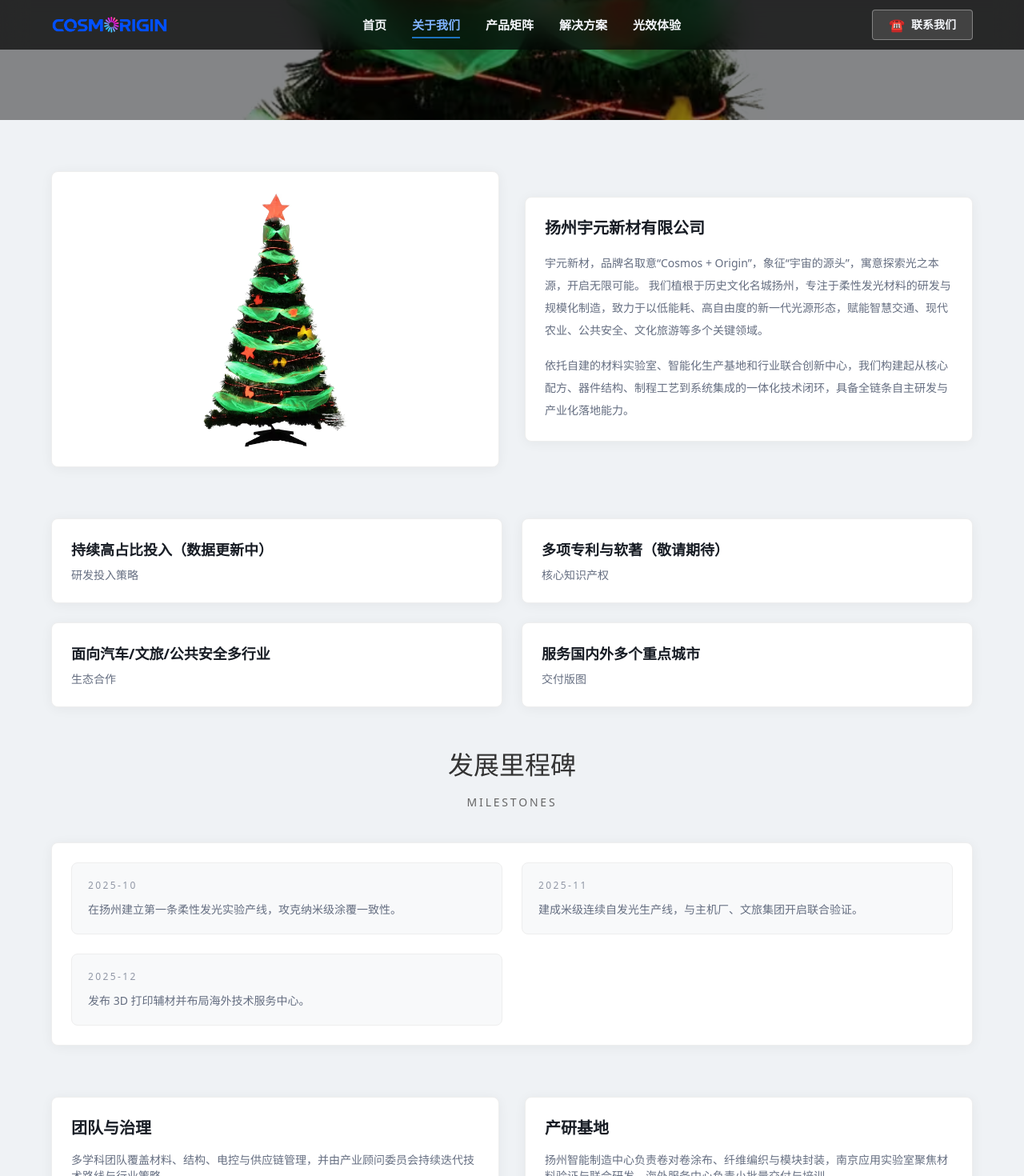
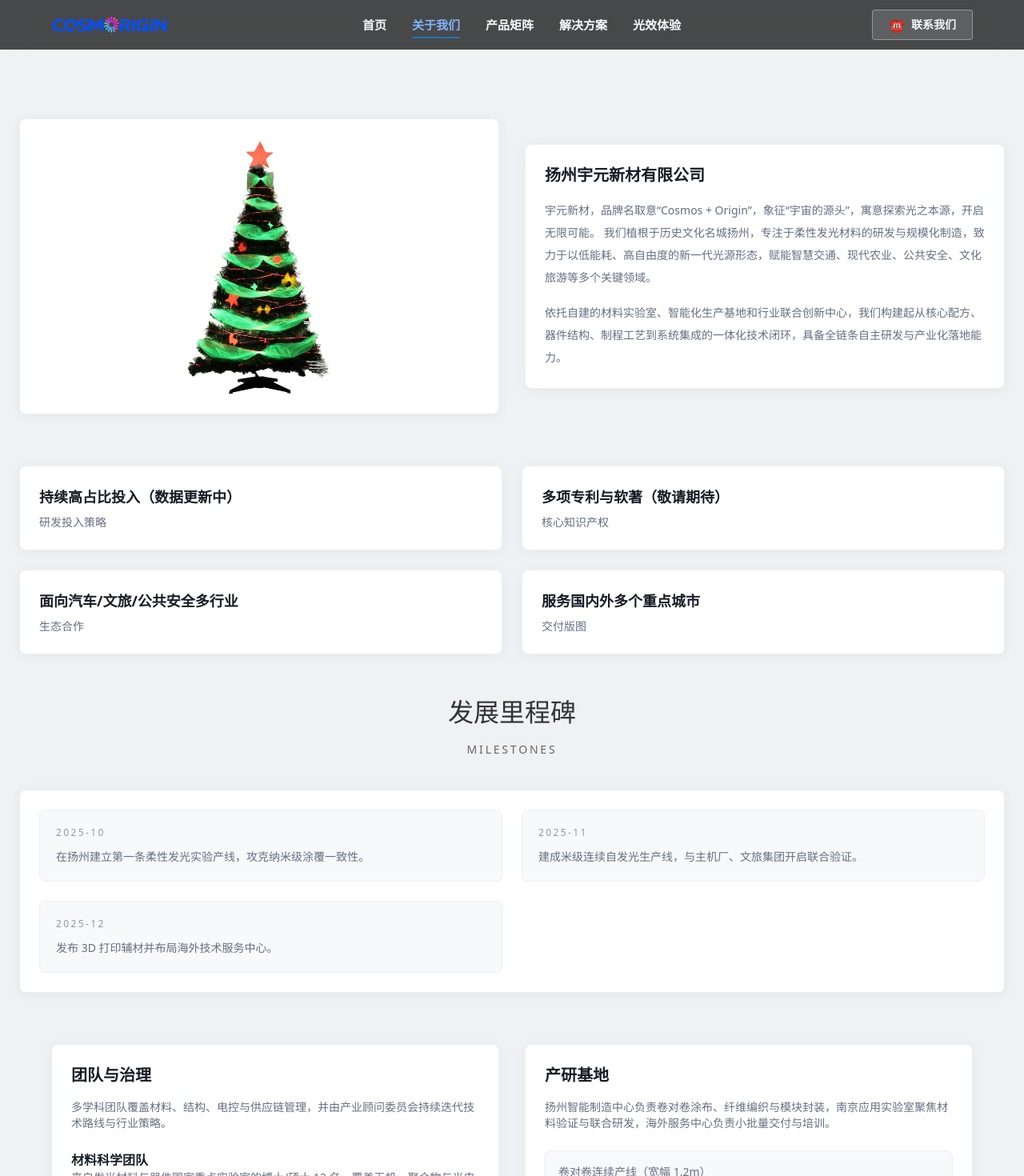
Before and after one commit to stefan-ysh/cosmorigin, a Next.js app: page /about in a window 1280 px wide. Shown: the top 1470 px of the page at 80% size. Built offline with nearby package versions, Linux system fonts and the light colour scheme.

Commit message:
remove banner of other part

```diff
--- a/app/about/page.tsx
+++ b/app/about/page.tsx
@@ -1,6 +1,7 @@
 import type { Metadata } from "next";
 
 import Image from "next/image";
+import styles from "@/styles";
 
 import JsonLd from "@/components/JsonLd";
 import PagePlaceholder from "@/components/PagePlaceholder";
@@ -125,12 +126,11 @@
 ];
 
 const AboutPage = (): JSX.Element => (
-  <main className="bg-[hsl(var(--surface-strong))] text-foreground">
+  <main className="site-main bg-[hsl(var(--surface-strong))] text-foreground">
     <JsonLd data={aboutSchemas} />
-    <div className="page-banner page-banner--about" />
 
     <section className="px-6 py-16">
-      <div className="mx-auto max-w-6xl">
+      <div className={`${styles.innerWidth} mx-auto`}>
         <div className="grid gap-8 lg:grid-cols-2 items-center">
           <div className="panel hover-card p-6 flex items-center justify-center">
             <Image
@@ -156,7 +156,7 @@
     </section>
 
     <section className="px-6 pb-12">
-      <div className="mx-auto max-w-6xl grid gap-6 md:grid-cols-2">
+      <div className={`${styles.innerWidth} mx-auto grid gap-6 md:grid-cols-2`}>
         {[
           { label: "研发投入策略", value: "持续高占比投入（数据更新中）" },
           { label: "核心知识产权", value: "多项专利与软著（敬请期待）" },
@@ -172,7 +172,7 @@
     </section>
 
     <section className="px-6 pb-16">
-      <div className="mx-auto max-w-6xl">
+      <div className={`${styles.innerWidth} mx-auto`}>
         <div className="section-title">
           <h3>发展里程碑</h3>
           <p>Milestones</p>
--- a/app/cases/page.tsx
+++ b/app/cases/page.tsx
@@ -72,7 +72,7 @@
 };
 
 const CasesPage = (): JSX.Element => (
-  <main className="bg-[hsl(var(--surface-strong))] text-foreground">
+  <main className="site-main bg-[hsl(var(--surface-strong))] text-foreground">
     <JsonLd data={caseStudySchema} />
     <div className="page-banner page-banner--cases" />
 
--- a/app/contact/page.tsx
+++ b/app/contact/page.tsx
@@ -69,7 +69,7 @@
 };
 
 const ContactPage = (): JSX.Element => (
-  <main className="bg-[hsl(var(--surface-strong))] text-foreground">
+  <main className="site-main bg-[hsl(var(--surface-strong))] text-foreground">
     <JsonLd data={contactSchema} />
     <div className="page-banner page-banner--contact" />
 
--- a/app/news/page.tsx
+++ b/app/news/page.tsx
@@ -101,7 +101,7 @@
   const industryItems = newsItems.filter((item) => item.category.includes('行业'));
 
   return (
-    <main className="bg-[hsl(var(--surface-strong))] text-foreground">
+    <main className="site-main bg-[hsl(var(--surface-strong))] text-foreground">
       <JsonLd data={newsroomSchema} />
       <div className="page-banner page-banner--news" />
 
--- a/app/playground/page.tsx
+++ b/app/playground/page.tsx
@@ -35,8 +35,7 @@
 };
 
 const PlaygroundPage = () => (
-  <main className="bg-[hsl(var(--surface-strong))] text-foreground">
-    <div className="page-banner page-banner--playground" />
+  <main className="site-main bg-[hsl(var(--surface-strong))] text-foreground">
     <section className={`${styles.xPaddings} py-16`}>
       <div className={`${styles.innerWidth} mx-auto`}>
         <PlaygroundSurface />
--- a/app/products/page.tsx
+++ b/app/products/page.tsx
@@ -185,9 +185,8 @@
 };
 
 const ProductsPage = (): JSX.Element => (
-  <main className="bg-[hsl(var(--surface-strong))] text-foreground">
+  <main className="site-main bg-[hsl(var(--surface-strong))] text-foreground">
     <JsonLd data={productCollectionSchema} />
-    <div className="page-banner page-banner--products" />
 
     <section className="px-6 py-16">
       <div className="mx-auto max-w-6xl">
--- a/app/resources/page.tsx
+++ b/app/resources/page.tsx
@@ -58,7 +58,7 @@
 };
 
 const ResourcesPage = (): JSX.Element => (
-  <main className="bg-[hsl(var(--surface-strong))] text-foreground">
+  <main className="site-main bg-[hsl(var(--surface-strong))] text-foreground">
     <JsonLd data={resourcesSchema} />
     <div className="page-banner page-banner--resources" />
 
--- a/app/solutions/page.tsx
+++ b/app/solutions/page.tsx
@@ -103,9 +103,8 @@
 ];
 
 const SolutionsPage = (): JSX.Element => (
-  <main className="bg-[hsl(var(--surface-strong))] text-foreground">
+  <main className="site-main bg-[hsl(var(--surface-strong))] text-foreground">
     <JsonLd data={solutionSchemas} />
-    <div className="page-banner page-banner--solutions" />
 
     <section className="px-6 py-16">
       <div className="mx-auto max-w-6xl">
```
